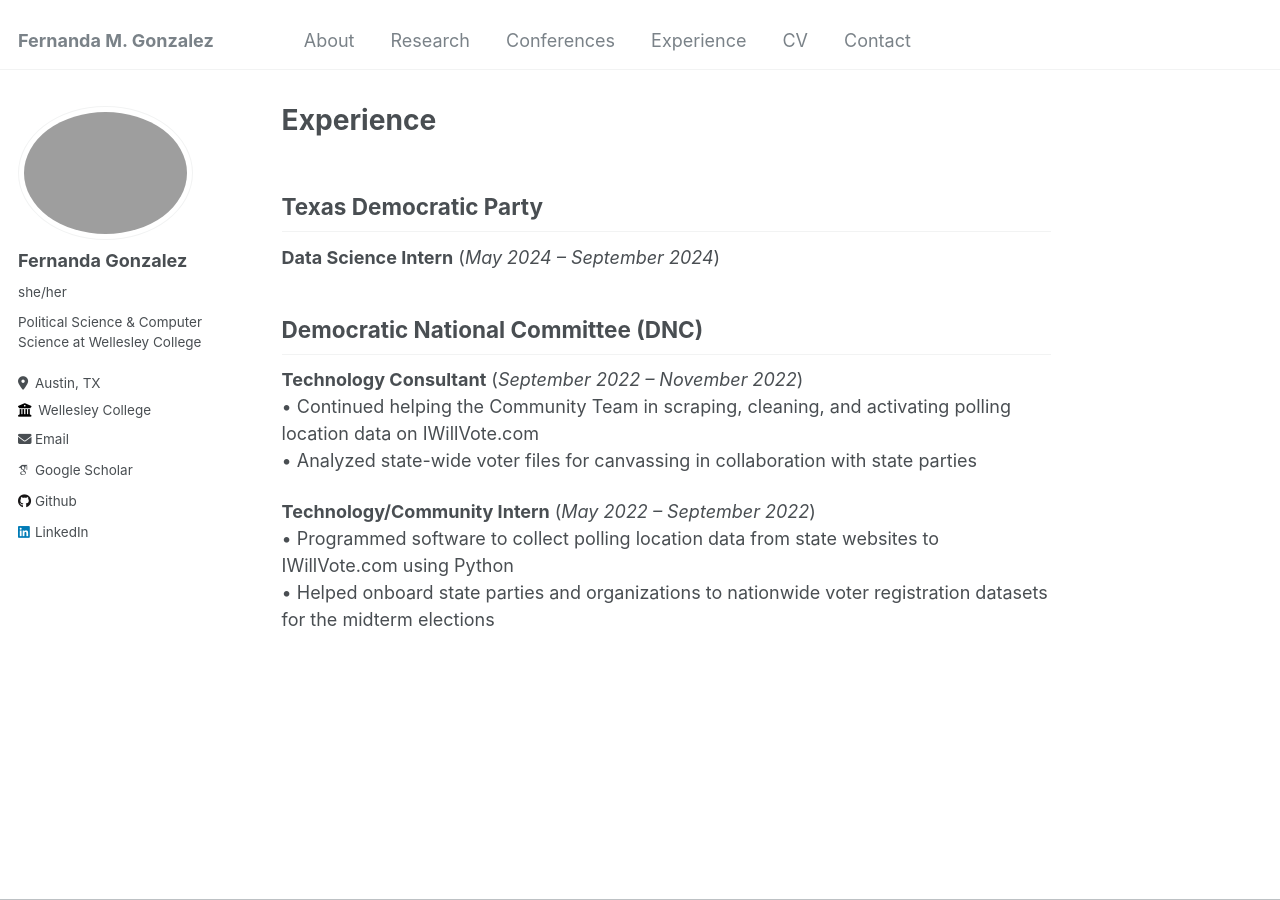
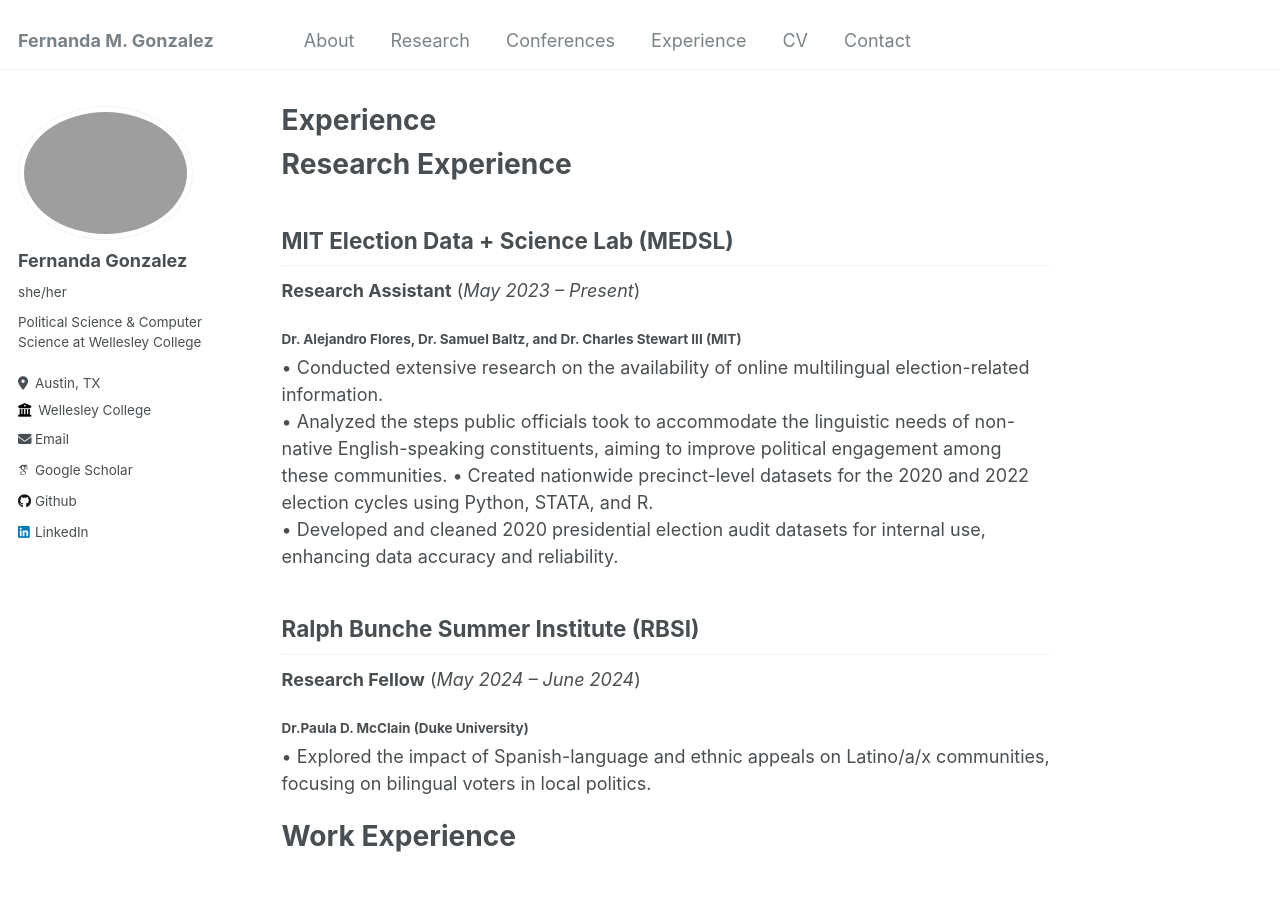
Before and after one commit to fernandamayela/fernandamayela.github.io, a Jekyll site: the page built from _pages/experience.md, in a window 1280 px wide and 900 px high. Built offline with Jekyll 4.4.1, drawn with Linux system fonts in a browser that asks for light colours; some web fonts are replaced.

Commit message:
Update experience.md

```diff
--- a/_pages/experience.md
+++ b/_pages/experience.md
@@ -3,6 +3,24 @@ title: "Experience"
 permalink: /experience/
 author_profile: true
 ---
+Research Experience
+===
+## MIT Election Data + Science Lab (MEDSL)
+**Research Assistant** (*May 2023 – Present*)<br>
+##### Dr. Alejandro Flores, Dr. Samuel Baltz, and Dr. Charles Stewart III (**MIT**)<br>
+• Conducted extensive research on the availability of online multilingual election-related information.<br>
+• Analyzed the steps public officials took to accommodate the linguistic needs of non-native English-speaking constituents, aiming to improve political engagement among these communities.
+• Created nationwide precinct-level datasets for the 2020 and 2022 election cycles using Python, STATA, and R.<br>
+• Developed and cleaned 2020 presidential election audit datasets for internal use, enhancing data accuracy and reliability.<br>
+
+## Ralph Bunche Summer Institute (RBSI)
+**Research Fellow** (*May 2024 – June 2024*)<br>
+##### Dr.Paula D. McClain (**Duke University**)<br>
+• Explored the impact of Spanish-language and ethnic appeals on Latino/a/x communities, focusing on bilingual voters in local politics. <br>
+
+Work Experience
+===
+
 ## Texas Democratic Party
 **Data Science Intern** (*May 2024 – September 2024*)
 
@@ -13,4 +31,4 @@ author_profile: true
 
 **Technology/Community Intern** (*May 2022 – September 2022*)<br>
 • Programmed software to collect polling location data from state websites to IWillVote.com using Python<br>
-• Helped onboard state parties and organizations to nationwide voter registration datasets for the midterm elections<br>
+• Helped onboard state parties and organizations to nationwide voter registration datasets for the midterm elections
```
